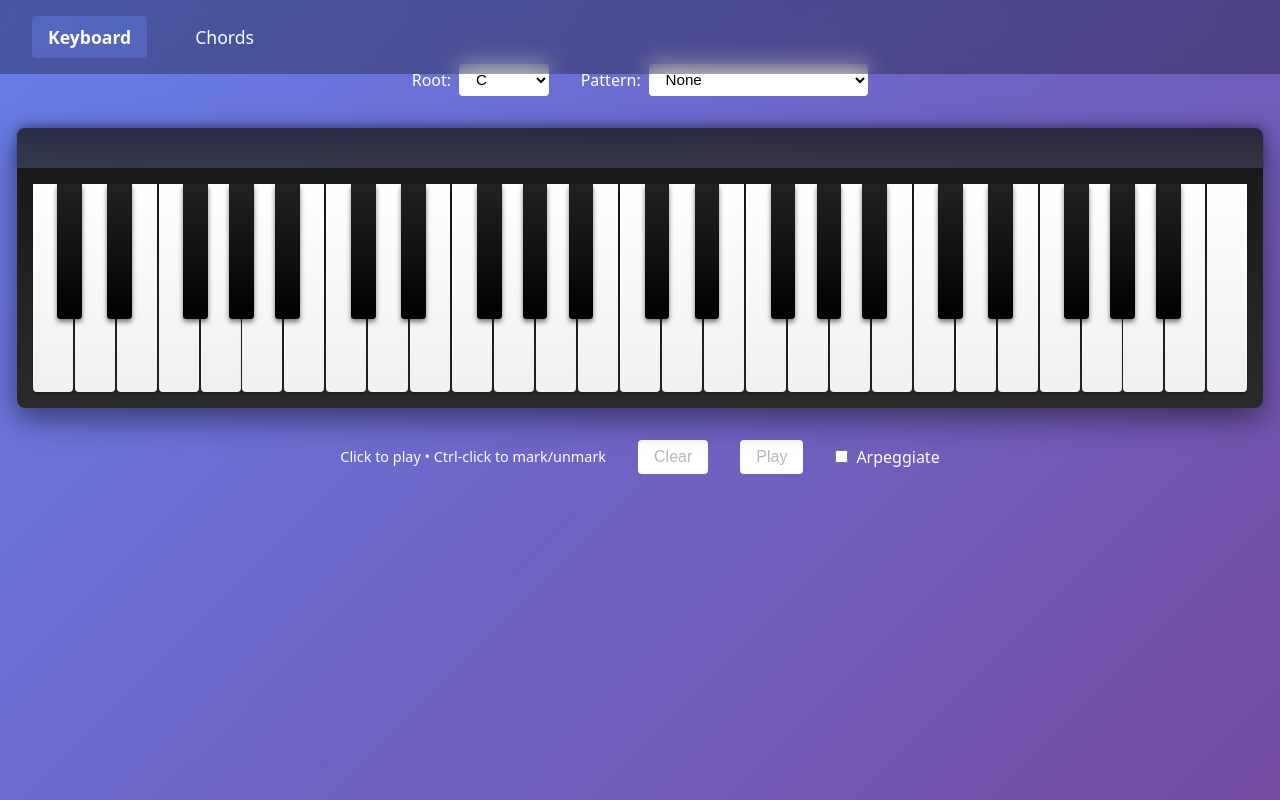
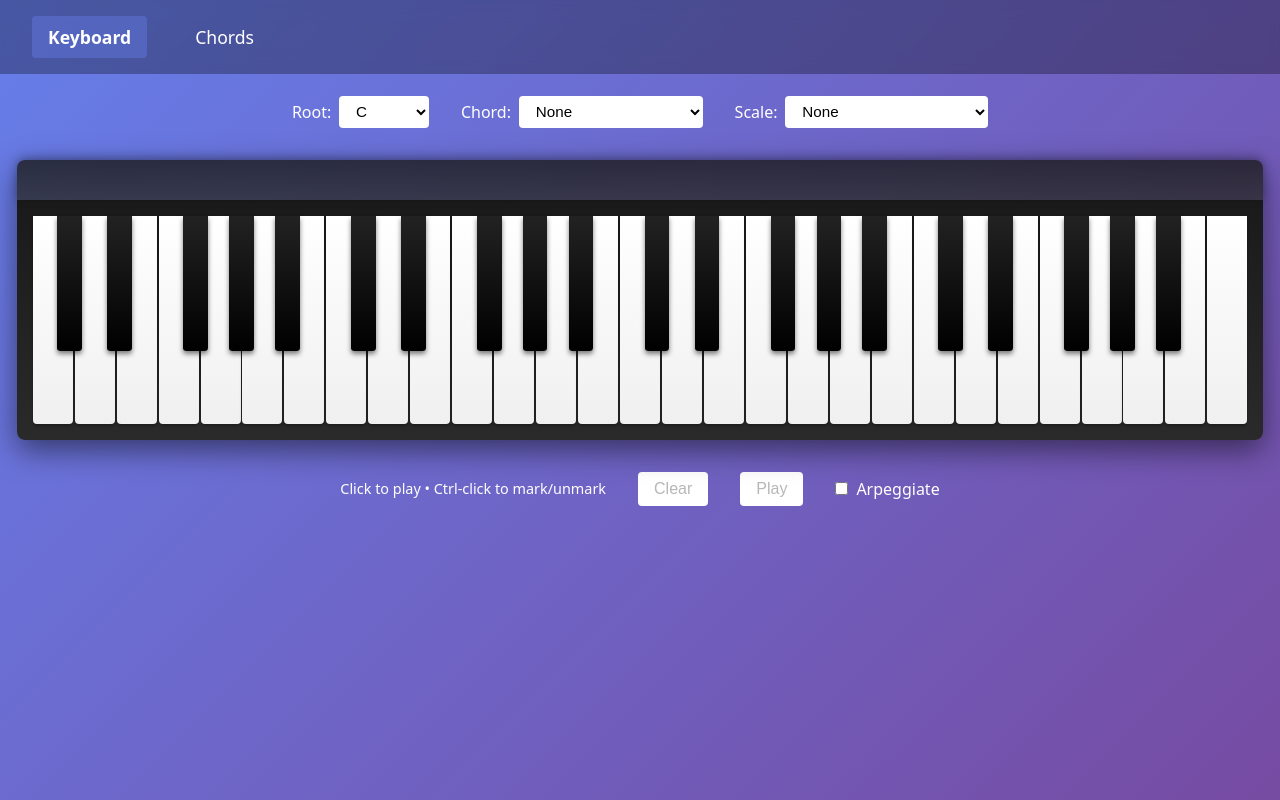
Before and after one commit to roberthead/piano-keyboard-app, a React (Vite) app: page / in a window 1280 px wide. Built offline with nearby package versions, Linux system fonts and the light colour scheme.

Commit message:
Split scales and chords into two dropdowns

```diff
--- a/src/components/Keyboard.css
+++ b/src/components/Keyboard.css
@@ -10,7 +10,7 @@
 .pattern-controls {
   display: flex;
   gap: 2rem;
-  margin-bottom: 2rem;
+  margin: 2rem;
   align-items: center;
 }
 
--- a/src/components/Keyboard.tsx
+++ b/src/components/Keyboard.tsx
@@ -124,7 +124,8 @@ const Keyboard = () => {
   } | null>(null);
   const [markedKeys, setMarkedKeys] = useState<Set<string>>(new Set());
   const [isArpeggiate, setIsArpeggiate] = useState(false);
-  const [selectedPattern, setSelectedPattern] = useState("None");
+  const [selectedScale, setSelectedScale] = useState("None");
+  const [selectedChord, setSelectedChord] = useState("None");
   const [rootNote, setRootNote] = useState("C");
   const [audioContext] = useState(
     () => new (window.AudioContext || (window as unknown).webkitAudioContext)()
@@ -197,14 +198,17 @@ const Keyboard = () => {
   }, []);
 
   useEffect(() => {
-    if (selectedPattern === "None") {
+    // Determine which pattern is active (chord takes priority over scale)
+    const activePattern = selectedChord !== "None" ? selectedChord : selectedScale;
+
+    if (activePattern === "None") {
       return;
     }
 
     const rootIndex = PITCH_CLASSES.indexOf(rootNote as unknown);
     if (rootIndex === -1) return;
 
-    const intervals = PATTERNS[selectedPattern] || [];
+    const intervals = PATTERNS[activePattern] || [];
     const newMarkedKeys = new Set<string>();
 
     // Find the octave closest to Middle C (C4) for the root note
@@ -226,7 +230,7 @@ const Keyboard = () => {
     });
 
     setMarkedKeys(newMarkedKeys);
-  }, [selectedPattern, rootNote]);
+  }, [selectedScale, selectedChord, rootNote]);
 
   const playMarkedKeys = useCallback(() => {
     if (markedKeys.size === 0) return;
@@ -352,20 +356,40 @@ const Keyboard = () => {
           </select>
         </label>
         <label>
-          Pattern:
+          Chord:
           <select
-            value={selectedPattern}
-            onChange={(e) => setSelectedPattern(e.target.value)}
+            value={selectedChord}
+            onChange={(e) => {
+              setSelectedChord(e.target.value);
+              if (e.target.value !== "None") {
+                setSelectedScale("None"); // Clear scale when chord is selected
+              }
+            }}
           >
             <option value="None">None</option>
-            {PATTERN_GROUPS.map((group) => (
-              <optgroup key={group.label} label={group.label}>
-                {group.options.map((opt) => (
-                  <option key={opt.value} value={opt.value}>
-                    {opt.label}
-                  </option>
-                ))}
-              </optgroup>
+            {PATTERN_GROUPS[1].options.map((opt) => (
+              <option key={opt.value} value={opt.value}>
+                {opt.label}
+              </option>
+            ))}
+          </select>
+        </label>
+        <label>
+          Scale:
+          <select
+            value={selectedScale}
+            onChange={(e) => {
+              setSelectedScale(e.target.value);
+              if (e.target.value !== "None") {
+                setSelectedChord("None"); // Clear chord when scale is selected
+              }
+            }}
+          >
+            <option value="None">None</option>
+            {PATTERN_GROUPS[0].options.map((opt) => (
+              <option key={opt.value} value={opt.value}>
+                {opt.label}
+              </option>
             ))}
           </select>
         </label>
@@ -373,7 +397,7 @@ const Keyboard = () => {
       <div className="keyboard-wrapper">
         <PatternBar
           rootNote={rootNote}
-          pattern={selectedPattern}
+          pattern={selectedChord !== "None" ? selectedChord : selectedScale}
           octaveStart={2}
           octaveEnd={6}
         />
```
